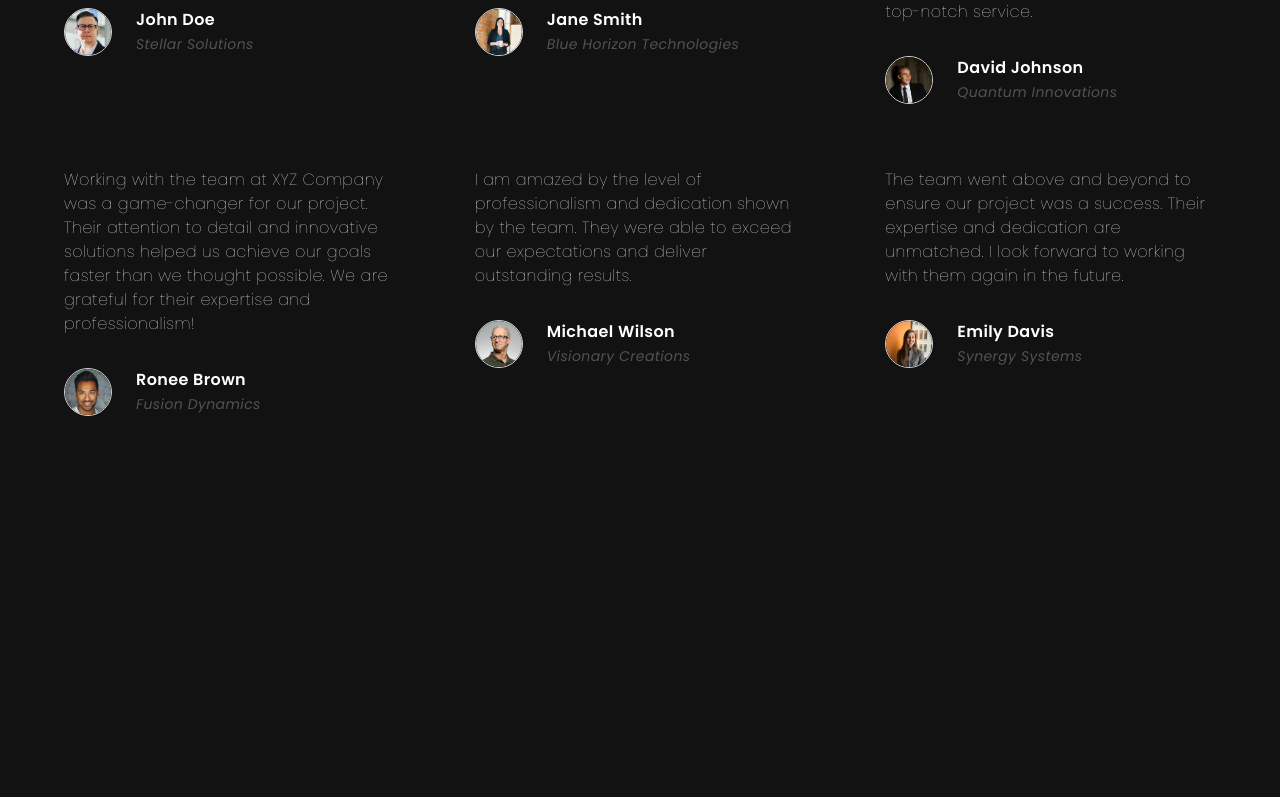
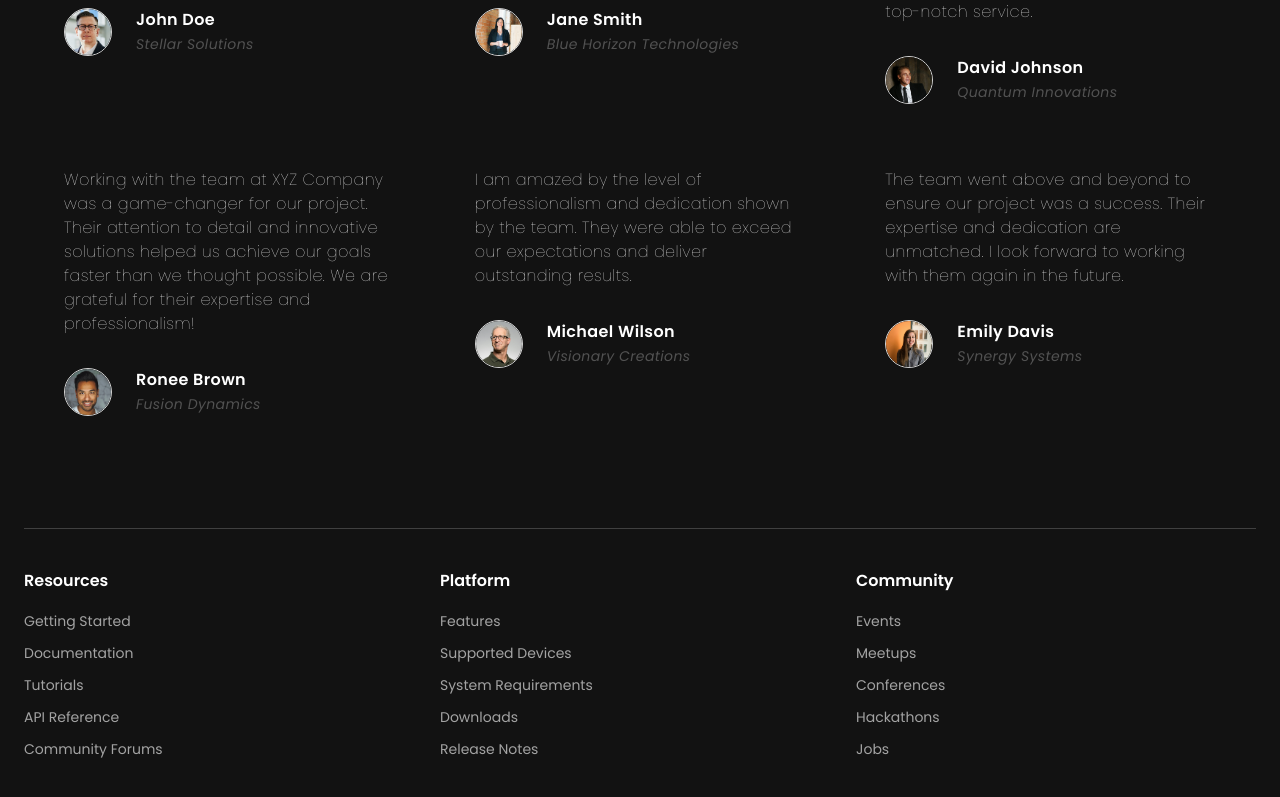
Before and after one commit to awwnonya/Landing-Page-using-React-and-Tailwind, a React (Vite) app: page / in a window 1280 px wide. Shown: the part 3561-4358 px from the top of the page. Before the commit the page ends 4009 px from the top, so only its background shows below. Built offline with nearby package versions, Linux system fonts and the light colour scheme.

Commit message:
Footer done

```diff
--- a/src/App.jsx
+++ b/src/App.jsx
@@ -1,4 +1,5 @@
 import FeaturesSection from "./components/FeaturesSection";
+import Footer from "./components/Footer";
 import HeroSection from "./components/HeroSection";
 import Navbar from "./components/Navbar";
 import Price from "./components/Price";
@@ -15,6 +16,7 @@
         <Workflow/>
         <Price/>
         <Testimonials/>
+        <Footer/>
       </div>
 
     </>
--- /dev/null
+++ b/src/components/Footer.jsx
@@ -0,0 +1,61 @@
+import React from "react";
+import { resourcesLinks, platformLinks, communityLinks } from "../constants";
+
+const Footer = () => {
+  return (
+    <footer className="mt-20 border-t py-10 border-neutral-700">
+      <div className="grid grid-cols-2 lg:grid-cols-3 gap-4">
+        <div>
+          <h3 className="text-md font-semibold mb-4">Resources</h3>
+          <ul className="space-y-2">
+            {resourcesLinks.map((link, index) => (
+              <li key={index}>
+                <a
+                  className="text-sm text-neutral-400 hover:text-white"
+                  href={link.href}
+                >
+                  {link.text}
+                </a>
+              </li>
+            ))}
+          </ul>
+        </div>
+
+        <div>
+          <h3 className="text-md font-semibold mb-4">Platform</h3>
+          <ul className="space-y-2">
+            {platformLinks.map((link, index) => (
+              <li key={index}>
+                <a
+                  className="text-sm text-neutral-400 hover:text-white"
+                  href={link.href}
+                >
+                  {link.text}
+                </a>
+              </li>
+            ))}
+          </ul>
+        </div>
+
+        <div>
+          <h3 className="text-md font-semibold mb-4">Community</h3>
+          <ul className="space-y-2">
+            {communityLinks.map((link, index) => (
+              <li key={index}>
+                <a
+                  className="text-sm text-neutral-400 hover:text-white"
+                  href={link.href}
+                >
+                  {link.text}
+                </a>
+              </li>
+            ))}
+          </ul>
+        </div>
+
+      </div>
+    </footer>
+  );
+};
+
+export default Footer;
```
